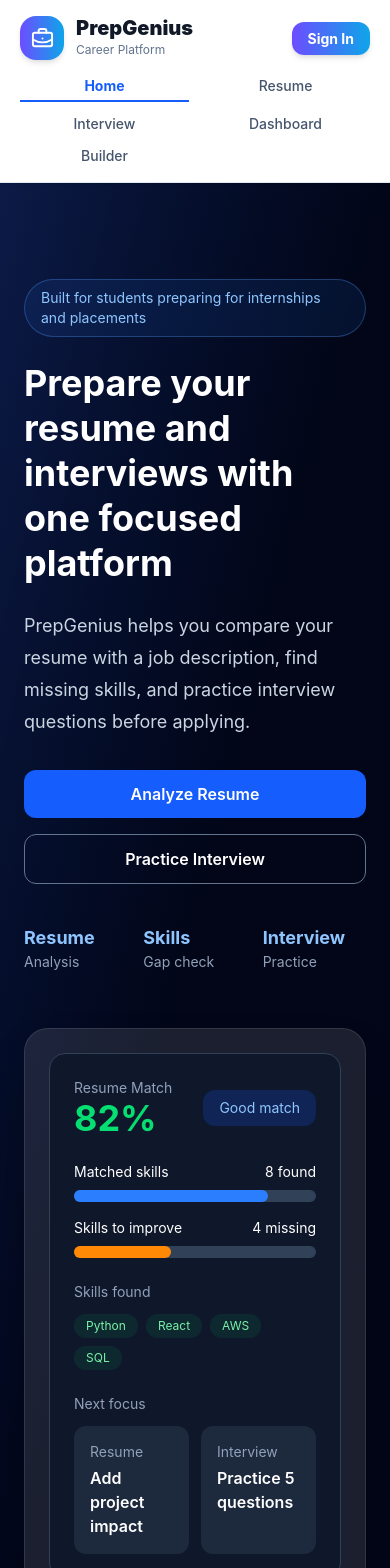
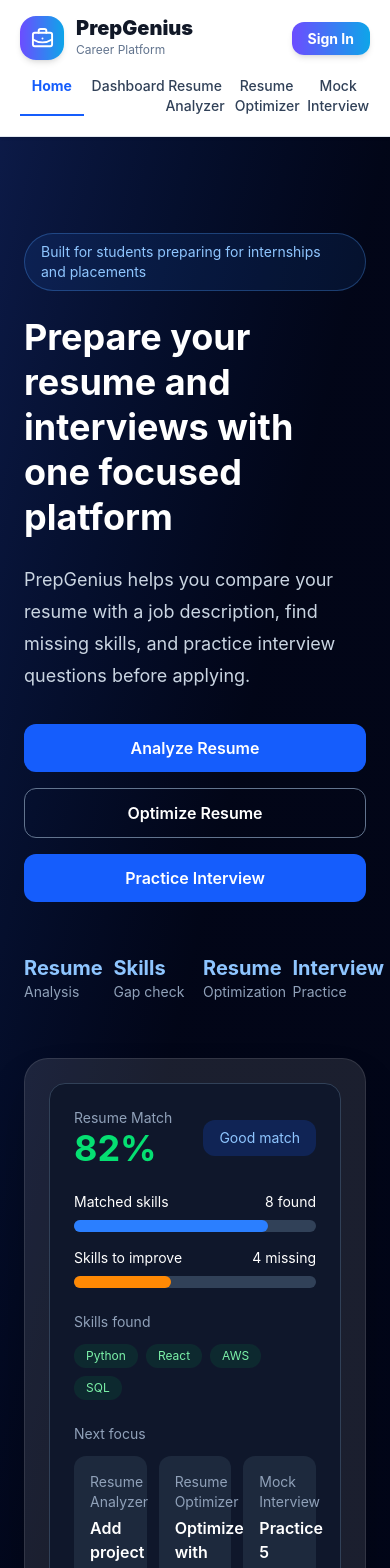
Before and after one commit to Nancykhandelwal1710/PrepGenius-AI, a React app in the folder frontend/: page / in a window 390 px wide. Shown: the top 1568 px of the page. Built offline with nearby package versions, Linux system fonts and the light colour scheme; the HTML template or start-up script is replaced by a standard one.

Commit message:
Improve home page and navigation

```diff
--- a/frontend/src/components/Navbar.jsx
+++ b/frontend/src/components/Navbar.jsx
@@ -101,25 +101,25 @@ function Navbar() {
         </div>
       </div>
 
-      <div className="lg:hidden px-5 pb-4 grid grid-cols-2 gap-3 text-sm font-medium text-center text-slate-600">
+      <div className="lg:hidden px-5 pb-5 grid grid-cols-5 gap-2 text-sm font-medium text-center text-slate-700">
         <Link to="/" className={linkClass("/")}>
           Home
-        </Link>
-
-        <Link to="/resume-analyzer" className={linkClass("/resume-analyzer")}>
-          Resume
-        </Link>
-
-        <Link to="/mock-interview" className={linkClass("/mock-interview")}>
-          Interview
         </Link>
 
         <Link to="/dashboard" className={linkClass("/dashboard")}>
           Dashboard
         </Link>
 
+        <Link to="/resume-analyzer" className={linkClass("/resume-analyzer")}>
+          Resume Analyzer
+        </Link>
+
         <Link to="/resume-builder" className={linkClass("/resume-builder")}>
-          Builder
+          Resume Optimizer
+        </Link>
+
+        <Link to="/mock-interview" className={linkClass("/mock-interview")}>
+          Mock Interview
         </Link>
       </div>
     </nav>
--- a/frontend/src/pages/Home.jsx
+++ b/frontend/src/pages/Home.jsx
@@ -33,13 +33,20 @@ function Home() {
                 to="/mock-interview"
                 className="border border-slate-500 hover:bg-white hover:text-slate-950 px-7 py-3 rounded-xl font-semibold text-center"
               >
+                Optimize Resume
+              </Link>
+
+              <Link
+                to="/resume-builder"
+                className="bg-blue-600 hover:bg-blue-700 px-7 py-3 rounded-xl font-semibold text-center"
+              >
                 Practice Interview
               </Link>
             </div>
 
-            <div className="grid grid-cols-3 gap-4 mt-10 max-w-xl">
+            <div className="grid grid-cols-4 gap-4 mt-13 max-w-xxxl">
               <div>
-                <h3 className="text-lg font-bold text-blue-300">
+                <h3 className="text-xl font-bold text-blue-300">
                   Resume
                 </h3>
                 <p className="text-sm text-slate-400">
@@ -48,7 +55,7 @@ function Home() {
               </div>
 
               <div>
-                <h3 className="text-lg font-bold text-blue-300">
+                <h3 className="text-xl font-bold text-blue-300">
                   Skills
                 </h3>
                 <p className="text-sm text-slate-400">
@@ -57,7 +64,16 @@ function Home() {
               </div>
 
               <div>
-                <h3 className="text-lg font-bold text-blue-300">
+                <h3 className="text-xl font-bold text-blue-300">
+                  Resume
+                </h3>
+                <p className="text-sm text-slate-400">
+                  Optimization
+                </p>
+              </div>
+
+              <div>
+                <h3 className="text-xl font-bold text-blue-300">
                   Interview
                 </h3>
                 <p className="text-sm text-slate-400">
@@ -131,10 +147,10 @@ function Home() {
                   Next focus
                 </p>
 
-                <div className="grid grid-cols-2 gap-3">
+                <div className="grid grid-cols-3 gap-3">
                   <div className="bg-slate-800 p-4 rounded-xl">
                     <p className="text-sm text-slate-400">
-                      Resume
+                      Resume Analyzer
                     </p>
                     <p className="font-semibold mt-1">
                       Add project impact
@@ -143,7 +159,16 @@ function Home() {
 
                   <div className="bg-slate-800 p-4 rounded-xl">
                     <p className="text-sm text-slate-400">
-                      Interview
+                      Resume Optimizer
+                    </p>
+                    <p className="font-semibold mt-1">
+                      Optimize with Job description
+                    </p>
+                  </div>
+
+                  <div className="bg-slate-800 p-4 rounded-xl">
+                    <p className="text-sm text-slate-400">
+                      Mock Interview
                     </p>
                     <p className="font-semibold mt-1">
                       Practice 5 questions
@@ -213,6 +238,11 @@ function Home() {
               ],
               [
                 "4",
+                "Optimize Resume",
+                "Enhance resume based on Target role and Job Description.",
+              ],
+              [
+                "5",
                 "Practice interview",
                 "Generate role-based questions and prepare answers.",
               ],
@@ -274,6 +304,10 @@ function Home() {
                 "Get simple suggestions to improve your resume content.",
               ],
               [
+                "Resume Optimizer",
+                "Enhance your resume with targeted job description & improvements.",
+              ],
+              [
                 "Mock Interview",
                 "Generate questions for your target role and practice answers.",
               ],
@@ -306,7 +340,7 @@ function Home() {
           </h2>
 
           <p className="text-slate-600 leading-7 max-w-2xl mx-auto mb-8">
-            Start by checking your resume against a real job description, then
+            Start by checking your resume against a real job description, enhance it accordingly and then
             practice interview questions based on your target role.
           </p>
 
@@ -322,8 +356,16 @@ function Home() {
               to="/mock-interview"
               className="bg-slate-900 hover:bg-slate-800 px-7 py-3 rounded-xl font-semibold text-white text-center"
             >
+              Optimize Resume
+            </Link>
+
+            <Link
+              to="/resume-analyzer"
+              className="bg-blue-600 hover:bg-blue-700 px-7 py-3 rounded-xl font-semibold text-white text-center"
+            >
               Practice Interview
             </Link>
+
           </div>
         </div>
       </section>
@@ -335,9 +377,13 @@ function Home() {
               PrepGenius AI
             </h3>
 
+            <div className="inline-flex items-center gap-2 bg-blue-500/10 border border-blue-500/20 px-3 py-1 rounded-full text-xs text-blue-300 mb-4">
+              AI Career Assistant
+            </div>
+
             <p className="text-sm leading-7 text-slate-400">
-              A career preparation platform built to help students improve
-              resumes and practice interviews before applying.
+              Helping students build ATS-friendly resumes,
+              optimize resumes and prepare for interviews.
             </p>
           </div>
 
@@ -350,6 +396,9 @@ function Home() {
               <Link to="/resume-analyzer" className="block hover:text-white">
                 Resume Analyzer
               </Link>
+              <Link to="/resume-builder" className="block hover:text-white transition">
+                Resume Optimizer
+              </Link>
               <Link to="/mock-interview" className="block hover:text-white">
                 Mock Interview
               </Link>
@@ -361,12 +410,34 @@ function Home() {
 
           <div>
             <h4 className="text-white font-semibold mb-4">
-              Built With
+              Meet the Creator
             </h4>
 
-            <p className="text-sm leading-7 text-slate-400">
-              React, FastAPI, Firebase, Gemini AI, Tailwind CSS, Vercel and Render.
+            <p className="text-sm text-white font-medium">
+              Nancy Khandelwal
             </p>
+
+            <p className="text-sm text-slate-400 mt-1">
+              AI/ML Developer
+            </p>
+
+            <div className="mt-5 space-y-3 text-sm">
+              <a
+                href="mailto:khandelwalnancy27@gmail.com"
+                className="block hover:text-white transition"
+              >
+                📧 khandelwalnancy27@gmail.com
+              </a>
+
+              <a
+                href="https://www.linkedin.com/in/nancyk-ai-dev/"
+                target="_blank"
+                rel="noopener noreferrer"
+                className="block hover:text-white transition"
+              >
+                💼 LinkedIn
+              </a>
+            </div>
           </div>
         </div>
 
```
